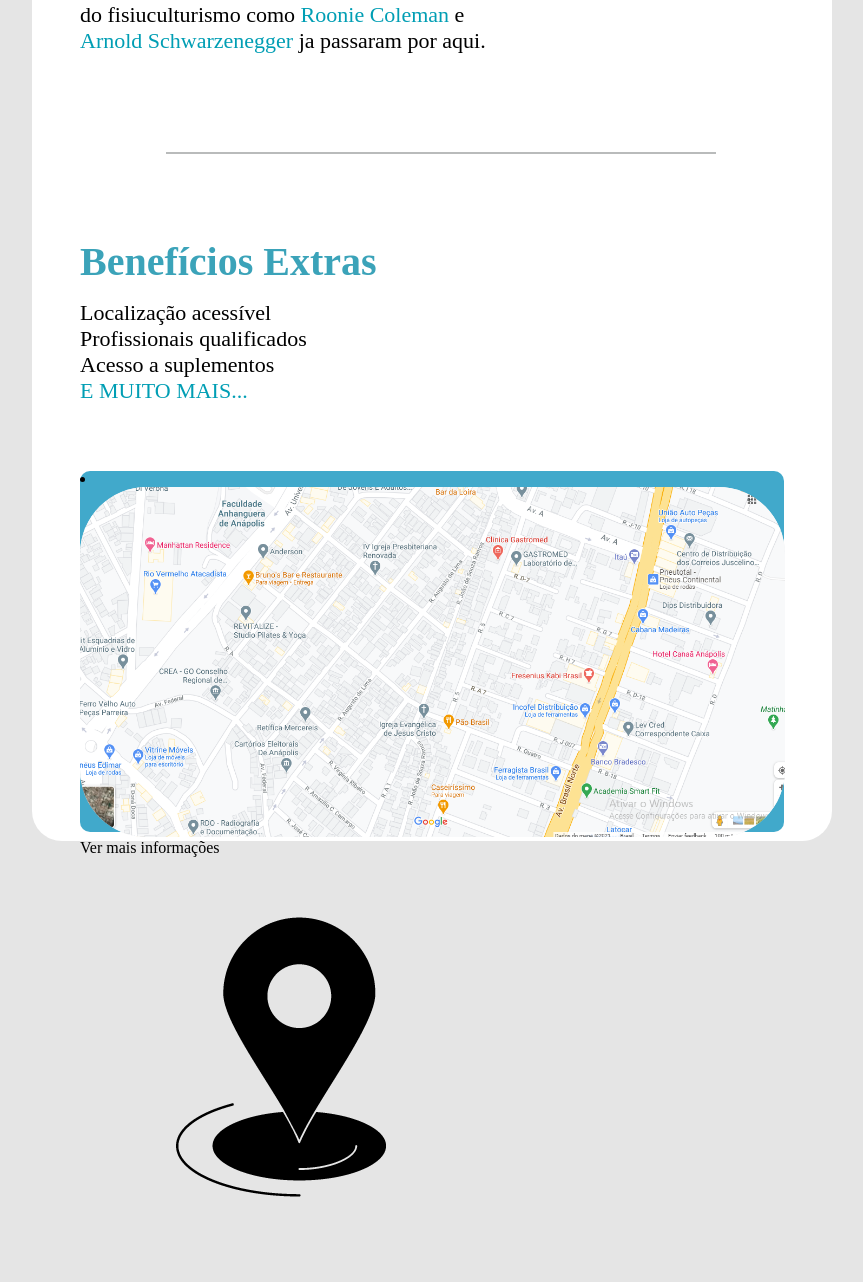
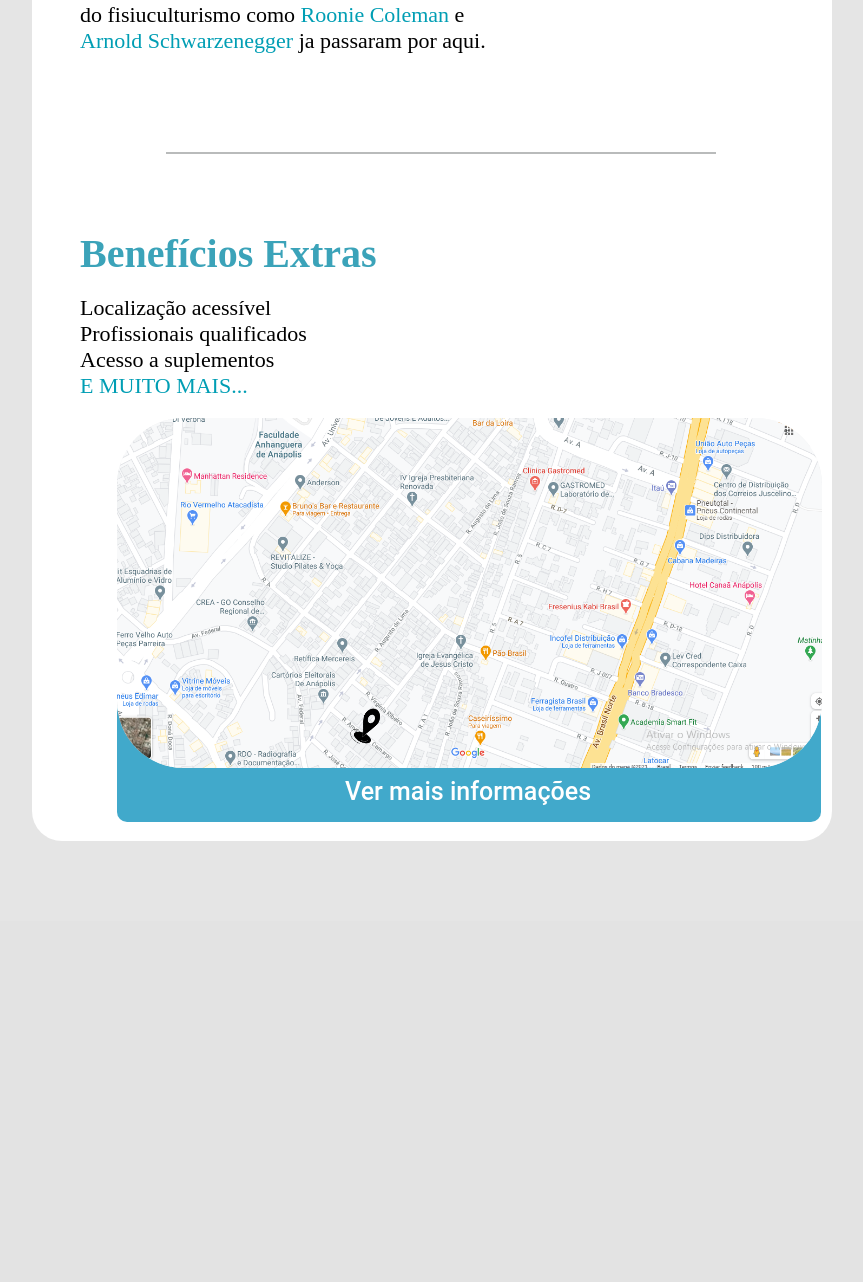
Before and after one commit to MatheusAyron/AyronGym, a PHP site: page / in a window 1280 px wide. Shown: the part 997-2279 px from the top of the page, without its empty margins (208-1071 px from the left). After the commit the page ends 1838 px from the top, so only its background shows below. Run offline with PHP 8.4, Linux system fonts and the light colour scheme.

Commit message:
Décimo Primeiro

```diff
--- a/index.html
+++ b/index.html
@@ -5,7 +5,7 @@
         <meta charset="UTF-8">
         <title>Ayron Gym</title>
         <link rel="stylesheet" href="reset.css">
-        <link rel="stylesheet" href="style.css">
+        <link rel="stylesheet" href="style-home.css">
     </head>
 
     <body>
@@ -17,7 +17,7 @@
                     <ul>
                         <li id="home"><a href="index.html">Home</a></li>
                         <li id="produtos"><a href="produtos.html">produtos</a></li>
-                        <li id="contato"><a href="">contato</a></li>
+                        <li id="contato"><a href="contato.html">contato</a></li>
                         <li id="about_us"><a href="">about us</a></li>
                     </ul>
                 </nav>
@@ -56,23 +56,15 @@
             </div>
         </main>
 
-
         <footer>
-            <div class= "fundo_azul">
-                <li>
-
+        <div class= "rodape">
             <img id="mapa" src="mapa.png">
 
             <p id= "palavra_mapa">Ver mais informações</p>
 
-
             <img id="marcador" src="—Pngtree—marker glyph black icon_3755467.png">
-                </li>
         </div>
-
     </footer>
-
-
 
     </body>
 </html>
--- a/produtos.html
+++ b/produtos.html
@@ -5,7 +5,7 @@
         <title>Produtos - Ayron Gym</title>
         <!--Este link RESETA as configurações e deixa certo a pagina-->
         <link rel="stylesheet" href="reset.css">
-        <link rel="stylesheet" href="produtos.css">
+        <link rel="stylesheet" href="style.css">
     </head>
 
     <body>
--- /dev/null
+++ b/style-home.css
@@ -0,0 +1,231 @@
+body
+{
+    background: #E5E5E5;
+    Width :100%;
+    Height :100%;
+    Top :100%;
+    Left :-92px;
+}
+
+header
+{
+    width: 100%;
+    height: 289px;
+    left: 0px;
+    top: 0px;
+    padding: 20px 0;  /*importante*/
+    background:
+    linear-gradient(180deg, #29B6D1 0%, rgba(196, 196, 196, 0) 100%),
+    #476BA0;
+}
+
+.caixa  /*O que faz os itens não ficare flutuando(quando tirar zoom)*/
+{
+    position: relative;
+    width: 940px;
+    margin: 0 auto;
+
+}
+
+#logo
+{
+    position: absolute;
+    Width: 270px;
+    Height: 316px;
+    Top :-13px;
+    Left :-200px;
+}
+
+h1
+{
+    padding-left: 20px;
+}
+
+nav
+{
+    position: absolute;
+    top: 152px;
+    right: -30px;
+
+}
+
+nav li
+{
+    display: inline;
+    margin: 0 0 0 15px
+}
+
+nav a
+{
+    text-transform: uppercase;
+    color: #000000;
+    font-weight: bolder;
+    font-size: 22px;
+    line-height: -50px;
+
+    font-style: normal;
+    text-decoration: none;
+    font-family: Rozha One;
+
+}
+
+nav a:hover
+{
+    /*QUANDO PASSO A SETA EM CIMA MUDA A COR DO LUGAR*/
+    color: #FFFFFF;
+    text-decoration: underline;
+}
+
+/*parte principal da pagina*/
+
+.principal
+{
+    position: relative;
+    top: -80px;
+    width: 800px;
+    height: 1589px;
+    margin: 0 auto;
+
+    background: #FFFFFF;
+    border-radius: 30px;
+
+}
+
+.principal li
+{
+    display: inline-block;
+
+    width: 50%;
+
+}
+
+#foto_principal
+{
+    width: 800px;
+    left: 312px;
+    top: 204px;
+    background: url(Banner.jpg);
+    border-radius: 0px 0px 10px 10px;
+}
+
+h2
+{
+    position: relative;
+    width: 293px;
+    height: 65px;
+    left: 48px;
+    top: 50px;
+    font-style: normal;
+    font-weight: 600;
+    font-size: 52px;
+    line-height: 71px;
+    text-transform: capitalize;
+
+    color: #3BA3B9;
+}
+
+.texto_principal
+{
+    position: relative;
+    width: 545px;
+    top: 100px;
+    left: 48px;
+    font-style: normal;
+    font-weight: 500;
+    font-size: 22px;
+    line-height: 26px;
+    color: #000000;
+}
+
+em strong
+{
+    color: #009EB4;
+}
+
+.linha_meio
+{
+    position: absolute;
+    width: 548px;
+    left: 134px;
+    top: 900px;
+    border: 1px solid #B9BBBB;
+}
+
+h3
+{
+    position: relative;
+    width: 453px;
+    height:66px;
+    left: 48px;
+    top: 272px;
+    font-style: normal;
+    font-weight: 600;
+    font-size: 40px;
+    line-height: 55px;
+    text-transform: capitalize;
+
+    color: #3BA3B9;
+}
+
+#texto_benefícios
+{
+
+    position: relative;
+    width: 261px;
+    left: 48px;
+    top: 275px;
+
+    font-style: normal;
+    font-weight: 500;
+    font-size: 22px;
+    line-height: 26px;
+    color: #000000;
+}
+
+.rodape
+{
+    position: absolute;
+    width: 704px;
+    height: 124px;
+    left: 325px;
+    top: 1695px;
+    background: #41A9CB;
+    border-radius: 10px;
+}
+
+#mapa
+{
+    position: absolute;
+    width: 705px;
+    height: 349.52px;
+    left: 0px;
+    top: -280px;
+    background: url(mapa.png);
+    border-radius: 67px;
+}
+
+#palavra_mapa
+{
+    position: absolute;
+    width: 247px;
+    height: 29px;
+    left: 228px;
+    top: 79px;
+    font-family: Roboto;
+    font-style: normal;
+    font-weight: 500;
+    font-size: 25px;
+    line-height: 29px;
+    color: #FFFFFF;
+}
+
+#marcador
+{
+    position: absolute;
+    width: 42.04px;
+    height: 54.89px;
+    left: 228px;
+    top: 0px;
+    background: url("—Pngtree—marker glyph black icon_3755467.png");
+    transform: rotate(25.83deg);
+}
--- a/style.css
+++ b/style.css
@@ -27,6 +27,23 @@ header
 
 }
 
+#titulo
+{
+    position: absolute;
+    width: 353px;
+    height: 87px;
+    left: 35px;
+    top: 118px;
+
+    font-family: Roboto;
+    font-style: normal;
+    font-weight: 500;
+    font-size: 60px;
+    line-height: 70px;
+
+    color: #FFFFFF;
+}
+
 #logo
 {
     position: absolute;
@@ -34,11 +51,6 @@ header
     Height: 316px;
     Top :-13px;
     Left :-200px;
-}
-
-h1
-{
-    padding-left: 20px;
 }
 
 nav
@@ -76,9 +88,95 @@ nav a:hover
     text-decoration: underline;
 }
 
-/*parte principal da pagina*/
+.produtos
+{
+    width: 940px;
+    margin: 0 auto;
+    padding: 100px 0;
+}
 
-.principal
+.produtos li
+{
+    display: inline-block;
+    text-align: center;
+    width: 30%;
+    vertical-align: top;
+    margin: 0 1.5%;
+    padding: 50px 20px;
+    box-sizing: border-box;
+
+    /*Os proximos cod e os do quadrado legal*/
+    border: 3px solid #000000;
+    border-radius: 20px;
+}
+
+.produtos li:hover
+{
+    border-color:  #37B1CC;
+}
+
+.produtos li:active
+{
+    border-color:  #FFFFFF;
+}
+
+.produtos li:hover h2
+{
+    font-size: 48px;
+}
+
+
+.produtos h2
+{
+    font-style: normal;
+    font-weight: medium;
+    font-size: 40px;
+}
+
+.preco-produto
+{
+    font-style: normal;
+    font-weight: bold;
+    font-size: 25px;
+    margin: 10px;
+}
+
+.descricao-produto
+{
+    font-style: normal;
+    font-weight: 500;
+    font-size: 20px;
+}
+
+.imagem-produtos
+{
+    width: 195px;
+}
+
+.logo-rodape
+{
+
+    Width: 270px;
+    Height: 290px;
+
+}
+
+
+footer
+{
+    text-align: center;
+    background: linear-gradient(180deg, #29B6D1 0%, rgba(196, 196, 196, 0) 100%), #476BA0;
+
+}
+
+.copyright
+{
+    padding-block: 1%;
+}
+
+/*algumas coisas pra pagina de contato. acima tb tem(porem e compoartilhado)*/
+
+.principal_contato
 {
     position: relative;
     top: -80px;
@@ -91,7 +189,7 @@ nav a:hover
 
 }
 
-.principal li
+.principal_contato li
 {
     display: inline-block;
 
@@ -99,143 +197,57 @@ nav a:hover
 
 }
 
-#foto_principal
-{
-    width: 800px;
-    left: 312px;
-    top: 204px;
-    background: url(Banner.jpg);
-    border-radius: 0px 0px 10px 10px;
-}
-
-h2
+h3
 {
     position: relative;
     width: 293px;
     height: 65px;
-    left: 48px;
-    top: 50px;
+    left: 300px;
+    top: 60px;
     font-style: normal;
     font-weight: 600;
     font-size: 52px;
     line-height: 71px;
     text-transform: capitalize;
-
-    color: #3BA3B9;
 }
 
-.texto_principal
-{
-    position: relative;
-    width: 545px;
-    top: 100px;
-    left: 48px;
-    font-style: normal;
-    font-weight: 500;
-    font-size: 22px;
-    line-height: 26px;
-    color: #000000;
-}
-
-em strong
-{
-    color: #009EB4;
-}
-
-.linha_meio
+.linha_contato
 {
     position: absolute;
     width: 548px;
-    left: 134px;
-    top: 900px;
+    left: 120px;
+    top: 140px;
     border: 1px solid #B9BBBB;
 }
 
-h3
+.pergunta
 {
     position: relative;
-    width: 453px;
-    height:66px;
-    left: 48px;
-    top: 280px;
+    width: 100%;
+    height: 65px;
+    left: 270px;
+    top: 70px;
     font-style: normal;
-    font-weight: 600;
-    font-size: 40px;
-    line-height: 55px;
-    text-transform: capitalize;
-
-    color: #3BA3B9;
+    font-weight: 62;
+    font-size: 30px;
+    line-height: 70px;
 }
 
-#texto_benefícios
+main
 {
-
-    position: relative;
-    width: 261px;
-    left: 48px;
-    top: 280px;
-
-    font-style: normal;
-    font-weight: 500;
-    font-size: 22px;
-    line-height: 26px;
-    color: #000000;
+    width: 940px;
+    margin: 0 auto;
 }
 
-.fundo_azul
+form
 {
-    position: relative;
-    top: -450px;
-    width: 704px;
-    height: 361px;
-    margin: 0 auto;
-
-    background: #41A9CB;
-    border-radius: 10px;
-
+    margin: 100px 0;
 }
 
-.fundo_azul li
+form input
 {
-
-
+    display: block;
+    margin: 0 0 20px;
+    padding: 10px 25px;
     width: 50%;
 }
-
-
-#mapa
-{
-    width: 705px;
-    top: 20px;
-    background: url(mapa.png);
-    border-radius: 67px;
-}
-
-/*
-#palavra_mapa
-{
-    position: absolute;
-    width: 247px;
-    height: 29px;
-    left: 228px;
-    top: 79px;
-    font-family: Roboto;
-    font-style: normal;
-    font-weight: 500;
-    font-size: 25px;
-    line-height: 29px;
-    color: #FFFFFF;
-}
-
-#marcador
-{
-    position: absolute;
-    width: 42.04px;
-    height: 54.89px;
-    left: 228px;
-    top: 0px;
-    background: url("—Pngtree—marker glyph black icon_3755467.png");
-    transform: rotate(25.83deg);
-}
-
-*/
```
Also changed, not shown: contato.html (added, +50 -0 lines), produtos.css (deleted, +0 -175 lines). Lines whose indentation alone changed are shown as unchanged.
